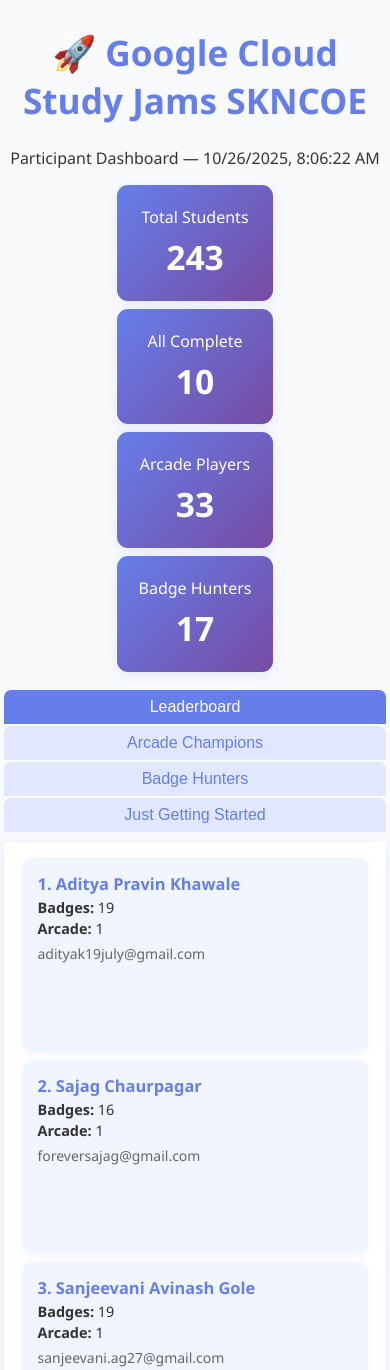
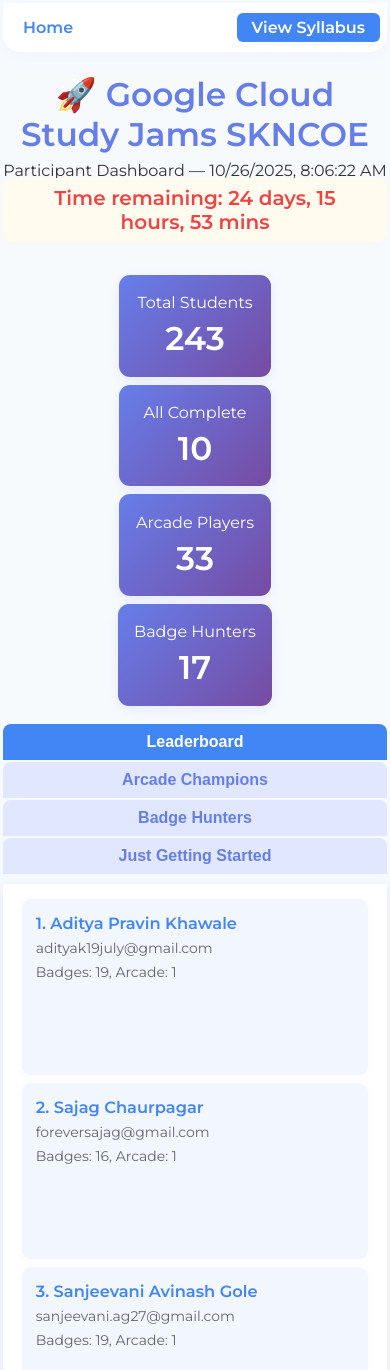
Before and after one commit to Swarnim31/cloud-study-jams-dashboard, a website: page public/index.html in a window 390 px wide. Shown: the top 1370 px of the page. Drawn offline with nearby package versions, Linux system fonts and the light colour scheme.

Commit message:
Refactor index.html for layout and functionality improvements
Updated styles and structure for better layout and responsiveness. Added splash screen and modal functionality.

```diff
--- a/public/index.html
+++ b/public/index.html
@@ -1,107 +1,143 @@
 <!DOCTYPE html>
 <html>
 <head>
-  <meta charset="UTF-8">
-  <meta name="viewport" content="width=device-width, initial-scale=1">
+  <meta charset="UTF-8" />
+  <meta name="viewport" content="width=device-width, initial-scale=1" />
   <title>Google Cloud Study Jams SKNCOE</title>
+  <link href="https://fonts.googleapis.com/css2?family=Montserrat:wght@400;600&display=swap" rel="stylesheet">
   <style>
     body {
-      font-family: 'Segoe UI', Tahoma, Geneva, sans-serif;
-      background: #f8fafc;
-      margin: 0;
-      min-height: 100vh;
+      font-family: 'Montserrat', 'Segoe UI', Tahoma, Geneva, sans-serif;
+      background: #f7fafd;
+      margin: 0; min-height: 100vh;
+      overflow-x: hidden;
     }
-    .container { max-width: 960px; margin: 0 auto; padding: 28px 8px 28px 8px; }
-    .header { text-align: center; margin-bottom: 16px; }
-    .header h1 { color: #667eea; font-size: 2.2em; }
-    .header p { color: #333; font-weight: 500; }
+    #splash {
+      position: fixed;
+      z-index: 9999;
+      top: 0; left: 0; right: 0; bottom: 0;
+      background: #fff;
+      display: flex; flex-direction: column;
+      align-items: center; justify-content: center;
+      transition: opacity 1.2s cubic-bezier(.77,0,.18,1);
+    }
+    #splash.hide { opacity: 0; pointer-events: none; }
+    .gcloud-anim {
+      width: 90px; margin-bottom: 18px;
+      animation: cloudmove 2.1s cubic-bezier(.77,0,.18,1);
+    }
+    @keyframes cloudmove {
+      0%{transform: translateX(-140px) scale(0.1);}
+      50%{transform: translateX(0px) scale(1.2);}
+      80%{transform: translateX(0px) scale(0.97);}
+      100%{transform: translateX(0px) scale(1);}
+    }
+    .splash-title {
+      font-size: 2.1em;
+      font-weight: 600;
+      color: #4285F4;
+      letter-spacing: 2px;
+      animation: fadein 1.5s;
+    }
+    @keyframes fadein { 0%{opacity:0;} 100%{opacity:1;} }
 
+    .container { max-width: 980px; margin: 0 auto; padding: 28px 8px 28px 8px;}
+    .nav-bar {
+      display: flex; gap: 16px; align-items: center;
+      justify-content: flex-end; background: #fff;
+      box-shadow: 0 4px 16px #e0e7ff44;
+      padding: 14px 22px 10px 22px;
+      border-radius: 0 0 18px 18px;
+      margin-bottom: 7px;
+      font-size: 1.15em;
+    }
+    .nav-link { color: #4285F4; text-decoration: none; font-weight: 600; padding: 7px 13px; border-radius:7px;}
+    .nav-link:hover { background: #e0e7ff;}
+    .nav-right { margin-left: auto; }
+    .header { text-align: center; margin-bottom: 17px; }
+    .header h1 { color: #667eea; font-size: 2.05em; font-weight: 600; margin-bottom: 7px;}
+    .header p { color: #333; font-weight: 500; margin:6px 0 0 0; }
     .stats-row {
-      display: flex; gap: 16px;
-      justify-content: center;
-      margin-bottom: 18px;
-      flex-wrap: wrap;
+      display: flex; gap: 12px; justify-content: center; margin-bottom: 18px; flex-wrap: wrap;
     }
     .stat-card {
       background: linear-gradient(133deg, #667eea 0%, #764ba2 100%);
-      color: white;
-      border-radius: 11px;
-      padding: 1.3em 1.1em;
-      text-align: center;
-      box-shadow: 0 3px 14px rgba(102,126,234,0.13);
-      min-width: 120px;
+      color: white; border-radius: 11px;
+      padding: 1.15em 1em; text-align: center;
+      min-width: 120px; box-shadow: 0 3px 12px #667eea22;
     }
-    .stat-num { font-size: 2.1em; font-weight: bold; margin-top: .18em; }
-
-    .tabs {
-      display: flex;
-      justify-content: center;
-      gap: 8px;
-      margin-bottom: 10px;
+    .stat-num{ font-size:2.05em; font-weight:bold; margin-top:.18em;}
+    .countdown {
+      font-size: 1.25em; font-weight: 600; color: #ef4444;
+      background: #fffbef; padding: 8px 24px 8px 24px;
+      border-radius: 9px; box-shadow: 0 2px 8px #fde68a11;
+      display: inline-block; margin-bottom: 16px;
+      margin-top: -2px;
     }
+    .tabs { display: flex; justify-content: center; gap: 6px; margin-bottom: 10px; }
     .tab-btn {
-      background: #e0e7ff;
-      color: #667eea;
-      border: none;
-      border-radius: 7px 7px 0 0;
-      padding: 8px 22px;
-      cursor: pointer;
-      font-size: 1em;
-      font-weight: 500;
-      outline: none;
-      transition: background .2s;
+      background: #e0e7ff; color: #667eea;
+      border: none; border-radius: 8px 8px 0 0;
+      padding: 9px 27px; cursor: pointer;
+      font-size:1em; font-weight:600;
+      transition: background .17s;
     }
-    .tab-btn.active, .tab-btn:hover {
-      background: #667eea;
-      color: white;
+    .tab-btn.active,.tab-btn:hover {
+      background:#4285F4; color:#fff;
     }
-    .tab-content {
-      background: #fff;
-      border-radius: 0 0 11px 11px;
-      box-shadow: 0 3px 14px rgba(102,126,234,0.11);
-      padding: 16px;
-      margin-bottom: 12px;
-      min-height: 160px;
+    .tab-content { background:#fff; border-radius:0 0 13px 13px;
+      box-shadow:0 2px 12px #667eea2a; padding:15px; margin-bottom:10px;
+      min-height:148px;}
+    .student-grid { display:flex; flex-wrap:wrap; gap:12px; justify-content:flex-start;}
+    .student-card {
+      background:#f1f6ff; border-radius:9px; padding:14px 14px 10px 14px;
+      min-width:152px; box-shadow:0 2px 8px #667eea09;
+      font-size:.95em; color:#333; transition:box-shadow .2s;
+      flex:1 1 152px; max-width:188px;
+      cursor:pointer; position:relative;
     }
-    .student-grid {
-      display: flex;
-      flex-wrap: wrap;
-      gap: 11px;
-      justify-content: flex-start;
-      margin-bottom: 7px;
+    .student-card:hover { box-shadow:0 8px 32px #667eea13; }
+    .student-name { font-weight:bold; color:#4285F4; margin-bottom:2px; font-size:1.07em;}
+    .student-small{ font-size:.92em; color:#666; margin-top:6px;}
+    .empty-state{ color: #999; padding: 25px 0 10px 0; text-align:center;}
+    .syllabus-link{color:#fff; background:#4285F4; border-radius:6px; padding:5px 15px; text-decoration:none; font-weight:600; margin-left:6px;}
+    .syllabus-link:hover{background:#667eea;}
+    .footer{color:#667eea; text-align:center; margin-top:24px; font-size:.97em; opacity:0.9;}
+    #modal {position:fixed;top:0;left:0;width:100vw;height:100vh;display:none;z-index:9999;background:rgba(44,62,80,0.18);}
+    #modal .modal-content {
+      max-width:330px; background:#fff; border-radius:14px;
+      box-shadow:0 12px 38px #667eea22; margin:80px auto;
+      padding:28px 28px 15px 28px;
+      position:relative; text-align:center; animation:fadein .41s;
     }
-    .student-card {
-      background: #f1f5ff;
-      border-radius: 9px;
-      padding: 14px 15px 10px 15px;
-      min-width: 170px;
-      box-shadow: 0 2px 8px rgba(102,126,234,0.07);
-      font-size: .95em;
-      color: #333;
-      transition: box-shadow .2s;
-      flex: 1 1 170px;
-      max-width: 188px;
-    }
-    .student-card:hover { box-shadow: 0 5px 26px #667eea22; }
-    .student-name { font-weight: bold; color: #667eea; margin-bottom: 3px; font-size: 1.08em; }
-    .student-info p { margin: 2px 0; font-size: .95em;}
-    .student-small { font-size: .92em; color: #666; margin-top: 6px; }
-    .empty-state { color: #999; padding: 25px 0 10px 0; text-align: center; }
-
-    .footer { color: #667eea; text-align: center; margin-top: 24px; font-size: .97em; opacity: 0.9; }
-    @media (max-width: 700px) {
-      .container { padding: 4px; }
-      .stats-row, .student-grid { flex-direction: column; gap: 8px; align-items: center;}
-      .student-card { min-width: 90%; max-width: none; }
-      .tabs { flex-direction: column; gap: 2px; }
+    #modal-close {position:absolute;top:14px;right:21px;font-size:1.6em;cursor:pointer;color:#888;}
+    #modal-details p {margin:8px 0 6px 0; font-size:1em;}
+    #modal-details a {color:#4285F4; text-decoration:none;}
+    @media(max-width:700px){
+      .container{padding:3px;}
+      .nav-bar{padding:8px 7px 8px 7px; font-size:1em;}
+      .stats-row,.student-grid{flex-direction:column;gap:8px; align-items:center;}
+      .student-card{min-width:90%;max-width:none;}
+      .tabs{flex-direction:column;gap:2px;}
+      #modal .modal-content {margin:45px auto;max-width:95vw;}
     }
   </style>
 </head>
 <body>
-  <div class="container">
+  <div id="splash">
+    <img src="https://upload.wikimedia.org/wikipedia/commons/2/2f/Google_2015_logo.svg" class="gcloud-anim" style="width:130px;" alt="Google Cloud Logo"/>
+    <div class="splash-title">Google Cloud Study Jams SKNCOE</div>
+  </div>
+  <div class="container" style="display:none;" id="mainContent">
+    <div class="nav-bar">
+      <a class="nav-link" href="/">Home</a>
+      <span class="nav-right"></span>
+      <a class="syllabus-link" href="https://docs.google.com/spreadsheets/d/e/2PACX-1vRB406SGkUY4Q5jRqYBSZqRGfsK6MsESzdtbHaoXnYT3isC2CcBFrloYq3gcO61Gbw58qSw9RB4FXoM/pubhtml?gid=0&single=true" target="_blank">View Syllabus</a>
+    </div>
     <div class="header">
       <h1>🚀 Google Cloud Study Jams SKNCOE</h1>
       <p>Participant Dashboard — <span id="lastUpdated">Loading...</span></p>
+      <div id="countdown" class="countdown"></div>
     </div>
     <div class="stats-row">
       <div class="stat-card">Total Students<div class="stat-num" id="totalStudents">0</div></div>
@@ -125,48 +161,103 @@
       Made with ❤️ at SKNCOE Cloud Study Jams
     </div>
   </div>
+  <div id="modal">
+    <div class="modal-content">
+      <span id="modal-close">&times;</span>
+      <div id="modal-details"></div>
+    </div>
+  </div>
   <script src="https://cdn.jsdelivr.net/npm/papaparse@5.3.2/papaparse.min.js"></script>
   <script>
-    let allTabs = ['leaderboard', 'arcade', 'badges', 'nocompletion'];
-    document.querySelectorAll('.tab-btn').forEach(btn => {
-      btn.onclick = function() {
-        allTabs.forEach(tab => {
-          document.getElementById(tab + 'Section').style.display = (tab === this.dataset.section) ? 'block' : 'none';
-          document.querySelector('[data-section="' + tab + '"]').classList.toggle('active', tab === this.dataset.section);
+    // Splash Animation Logic
+    setTimeout(() => {
+      document.getElementById('splash').classList.add('hide');
+      setTimeout(() => {
+        document.getElementById('mainContent').style.display='block';
+      }, 1200);
+    }, 1800);
+
+    // Tabs
+    let allTabs = ['leaderboard','arcade','badges','nocompletion'];
+    document.querySelectorAll('.tab-btn').forEach(btn=>{
+      btn.onclick=function(){
+        allTabs.forEach(tab=>{
+          document.getElementById(tab+'Section').style.display=(tab===this.dataset.section)?'block':'none';
+          document.querySelector('[data-section="'+tab+'"]').classList.toggle('active',tab===this.dataset.section);
         });
       }
     });
 
+    // Countdown
+    function updateCountdown() {
+      // Last date: 19 Nov 2025 23:59:59
+      const lastDate = new Date(2025, 10, 19, 23, 59, 59); // Month is 0-indexed
+      const now = new Date();
+      const diff = lastDate - now;
+      if(diff<0) document.getElementById('countdown').innerText = "Program Ended!";
+      else {
+        const days = Math.floor(diff/(1000*60*60*24));
+        const hours = Math.floor((diff/(1000*60*60))%24);
+        const mins = Math.floor((diff/(1000*60))%60);
+        document.getElementById('countdown').innerText =
+          `Time remaining: ${days} day${days===1?'':'s'}, ${hours} hour${hours===1?'':'s'}, ${mins} min${mins===1?'':'s'}`;
+      }
+    }
+    setInterval(updateCountdown, 1000); updateCountdown();
+
+    // Modal Logic
+    function showModal(student) {
+      const details = `
+        <div style="margin-bottom:10px;">
+          <div style="font-size:1.23em;font-weight:bold;color:#4285F4;">${student["User Name"]}</div>
+        </div>
+        <div id="modal-info">
+          <p><strong>Email:</strong> ${student["User Email"]}</p>
+          <p><strong>Skill Badges:</strong> ${student["# of Skill Badges Completed"]||0}</p>
+          <p><strong>Arcade Games:</strong> ${student["# of Arcade Games Completed"]||0}</p>
+          <p><strong>Google Cloud Profile:</strong> <br>
+            <a href="${student["Google Cloud Skills Boost Profile URL"]||'#'}" target="_blank">${student["Google Cloud Skills Boost Profile URL"]||'N/A'}</a>
+          </p>
+          <p><strong>Status:</strong> ${student["Profile URL Status"]||''}</p>
+          <p><strong>Skill Badges Names:</strong> <br>${student["Names of Completed Skill Badges"]||''}</p>
+          <p><strong>Arcade Game Names:</strong> <br>${student["Names of Completed Arcade Games"]||''}</p>
+        </div>`;
+      document.getElementById('modal-details').innerHTML=details;
+      document.getElementById('modal').style.display='block';
+    }
+    document.getElementById('modal-close').onclick=function(){
+      document.getElementById('modal').style.display='none';
+    }
+    window.onclick=function(e){
+      if(e.target==document.getElementById('modal')) document.getElementById('modal').style.display='none';
+    };
+
+    // CSV & Leaderboard
     async function fetchCsvData() {
       try {
         const response = await fetch('/latestData.csv');
         const csv = await response.text();
         Papa.parse(csv, {
-          header: true,
-          skipEmptyLines: true,
-          complete: function(results) {
-            const allStudents = results.data.filter(row => row["User Name"]);
+          header: true, skipEmptyLines: true,
+          complete: function(results){
+            const allStudents = results.data.filter(row=>row["User Name"]);
             // All Complete: badges & arcade
             const leaderboard = allStudents.filter(row =>
               row["All Skill Badges & Games Completed"] &&
-              row["All Skill Badges & Games Completed"].trim().toLowerCase() === "yes"
-            );
+              row["All Skill Badges & Games Completed"].trim().toLowerCase() === "yes");
             // Arcade Champions: arcade > 0, not all complete
             const arcadeChamps = allStudents.filter(row =>
               parseInt(row["# of Arcade Games Completed"]) > 0 &&
-              (!row["All Skill Badges & Games Completed"] || row["All Skill Badges & Games Completed"].trim().toLowerCase() !== "yes")
-            );
+              (!row["All Skill Badges & Games Completed"] || row["All Skill Badges & Games Completed"].trim().toLowerCase() !== "yes"));
             // Badge Hunters: badges > 0, arcade 0, not all complete
             const badgeHunters = allStudents.filter(row =>
               parseInt(row["# of Skill Badges Completed"]) > 0 &&
               (!row["# of Arcade Games Completed"] || parseInt(row["# of Arcade Games Completed"]) === 0) &&
-              (!row["All Skill Badges & Games Completed"] || row["All Skill Badges & Games Completed"].trim().toLowerCase() !== "yes")
-            );
+              (!row["All Skill Badges & Games Completed"] || row["All Skill Badges & Games Completed"].trim().toLowerCase() !== "yes"));
             // No Progress: badges 0, arcade 0
             const noProgress = allStudents.filter(row =>
               (!row["# of Skill Badges Completed"] || parseInt(row["# of Skill Badges Completed"]) === 0) &&
-              (!row["# of Arcade Games Completed"] || parseInt(row["# of Arcade Games Completed"]) === 0)
-            );
+              (!row["# of Arcade Games Completed"] || parseInt(row["# of Arcade Games Completed"]) === 0));
 
             document.getElementById('totalStudents').textContent = allStudents.length;
             document.getElementById('allCompleted').textContent = leaderboard.length;
@@ -182,31 +273,28 @@
         });
       } catch (error) {
         allTabs.forEach(tab =>
-          document.getElementById(tab + 'Section').innerHTML = '<div class="empty-state">Error loading data. Please refresh.</div>'
-        );
+          document.getElementById(tab+'Section').innerHTML='<div class="empty-state">Error loading data. Please refresh.</div>');
       }
     }
-
-    function renderCards(sectionId, students) {
-      const section = document.getElementById(sectionId);
-      if (students.length === 0) {
-        section.innerHTML = '<div class="empty-state">No students in this category yet.</div>';
-        return;
+    function renderCards(sectionId, students){
+      const section=document.getElementById(sectionId);
+      if(students.length===0){
+        section.innerHTML='<div class="empty-state">No students in this category yet.</div>'; return;
       }
-      section.innerHTML =
-        '<div class="student-grid">' +
-        students.map((s, idx) => `
-          <div class="student-card" title="${s["User Name"]}">
+      section.innerHTML=
+        '<div class="student-grid">'+
+        students.map((s,idx)=>`
+          <div class="student-card" title="${s["User Name"]}" onclick='window.showModalData(${idx},"${sectionId}")'>
             <div class="student-name">${idx+1}. ${s["User Name"]}</div>
-            <div class="student-info">
-              <p><strong>Badges:</strong> ${s["# of Skill Badges Completed"] || 0}</p>
-              <p><strong>Arcade:</strong> ${s["# of Arcade Games Completed"] || 0}</p>
-              <div class="student-small">${s["User Email"] || ""}</div>
-            </div>
+            <div class="student-small">${s["User Email"]||""}</div>
+            <div class="student-small">Badges: ${s["# of Skill Badges Completed"]||0}, Arcade: ${s["# of Arcade Games Completed"]||0}</div>
           </div>
-        `).join('') +
-        '</div>';
+        `).join('') + '</div>';
+      window.modalData = students;
     }
+    window.showModalData = function(idx,sectionId){
+      showModal(window.modalData[idx]);
+    };
     fetchCsvData();
     setInterval(fetchCsvData, 25000);
   </script>
```
